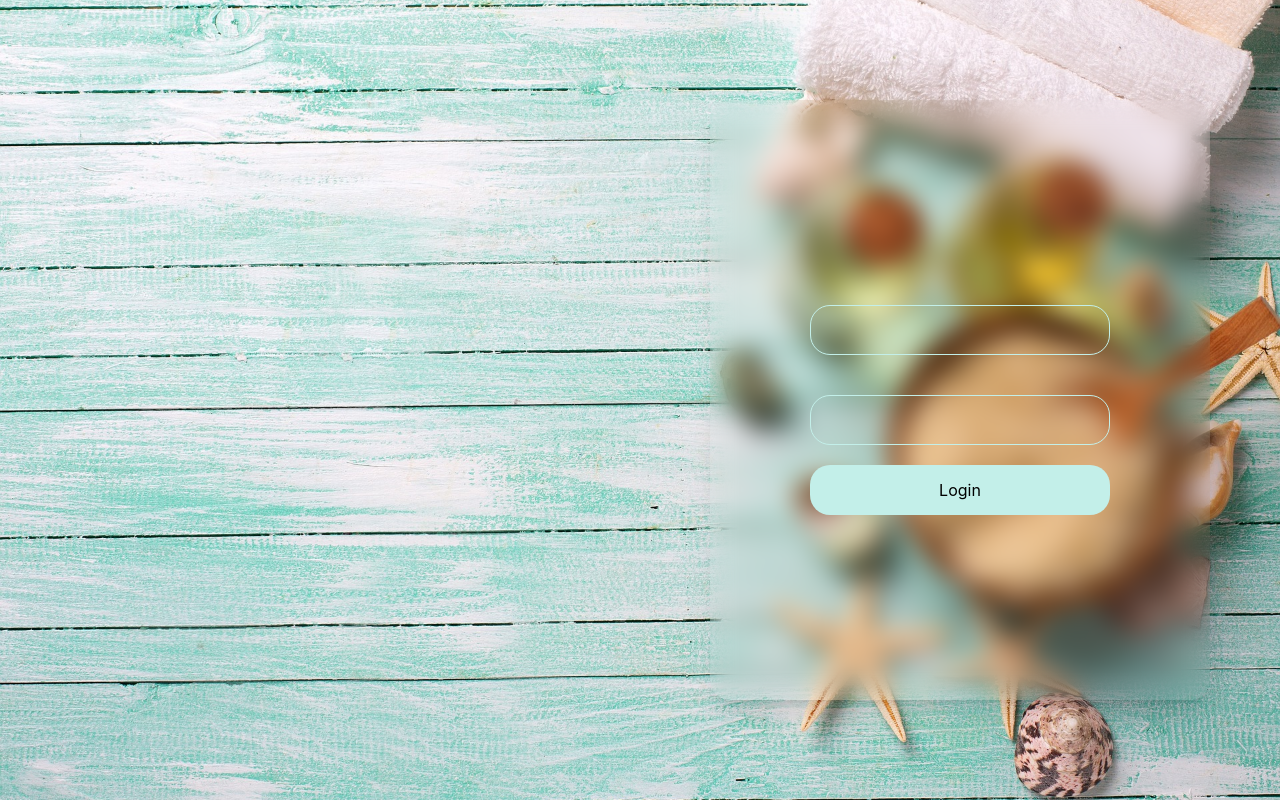
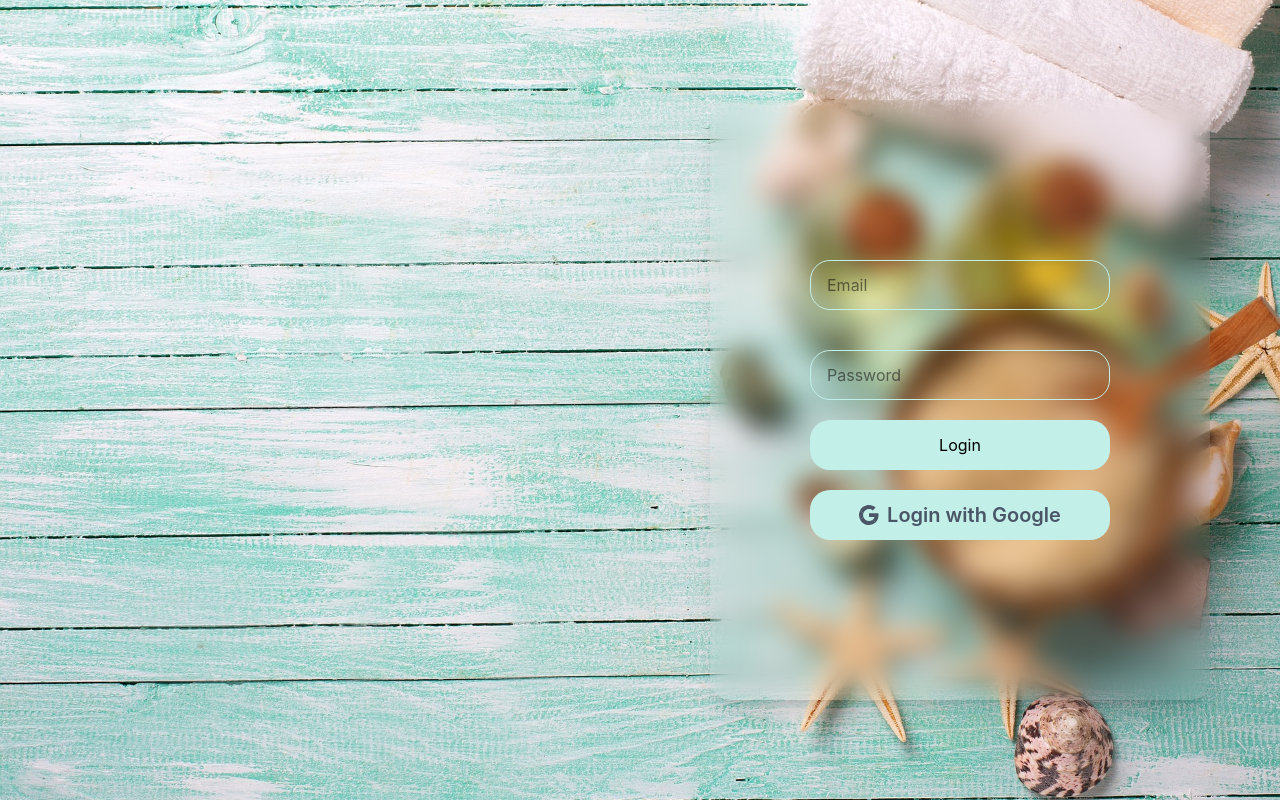
Before and after one commit to nethmikulasooriya/MERN-frontend, a React app: page /login in a window 1280 px wide. Built offline with nearby package versions, Linux system fonts and the light colour scheme; the HTML template or start-up script is replaced by a standard one.

Commit message:
feat: integrate Google OAuth for login functionality and enhance login page UI

```diff
--- a/package.json
+++ b/package.json
@@ -10,11 +10,11 @@
     "preview": "vite preview"
   },
   "dependencies": {
+    "@react-oauth/google": "^0.13.5",
     "@supabase/supabase-js": "^2.109.0",
     "@tailwindcss/vite": "^4.3.3",
     "axios": "^1.20.0",
     "react": "^19.3.0",
-
     "react-hot-toast": "^2.6.1",
     "react-icons": "^5.7.0",
     "react-router-dom": "^7.18.4",
--- a/src/App.jsx
+++ b/src/App.jsx
@@ -10,9 +10,11 @@ import AddProductPage from "./pages/Admin/addProduct";
 import ProductPage from "./client/productPage";
 import ProductOverviewPage from "./client/productOverview";
 import CheckoutPage from "./client/checkoutPage";
+import { GoogleOAuthProvider } from "@react-oauth/google";
 
 function App() {
   return (
+    <GoogleOAuthProvider clientId="60928684691-47kpae31691eqpe43runs6kbk7hmsv14.apps.googleusercontent.com">
     <BrowserRouter>
       <div>
         <Toaster position="top-right"/>
@@ -37,6 +39,7 @@ function App() {
         </Routes>
       </div>
     </BrowserRouter>
+    </GoogleOAuthProvider>
   );
 }
 
--- a/src/pages/login.jsx
+++ b/src/pages/login.jsx
@@ -2,56 +2,128 @@ import { useState } from "react";
 import axios from "axios";
 import toast from "react-hot-toast";
 import { useLocation, useNavigate } from "react-router-dom";
+import { GrGoogle } from "react-icons/gr";
+import { useGoogleLogin } from "@react-oauth/google";
 
 export default function LoginPage() {
   const location = useLocation();
   const navigate = useNavigate();
   const [email, setEmail] = useState("");
   const [password, setPassword] = useState("");
+  const [isLoading, setIsLoading] = useState(false);
+  const [isGoogleLoading, setIsGoogleLoading] = useState(false);
+
+  const googleLogin = useGoogleLogin({
+    onSuccess: async ({ access_token }) => {
+      setIsGoogleLoading(true);
+      try {
+        const response = await axios.post(
+          `${import.meta.env.VITE_BACKEND_URL}/api/users/login/google`,
+          { accessToken: access_token }
+        );
+
+        if (!response.data.token) {
+          throw new Error(
+            "The login service did not return an authentication token."
+          );
+        }
+
+        localStorage.setItem("token", response.data.token);
+        toast.success("Login Successful");
+
+        const destination =
+          location.state?.from ||
+          (response.data.role === "admin" ? "/admin/" : "/products");
+        navigate(destination, { replace: true });
+      } catch (e) {
+        toast.error(
+          e.response?.data?.message || e.message || "Google login failed."
+        );
+      } finally {
+        setIsGoogleLoading(false);
+      }
+    },
+    onError: () => {
+      toast.error("Google login was unsuccessful. Please try again.");
+    },
+  });
 
   async function handleLogin() {
+    if (!email.trim() || !password) {
+      toast.error("Please enter your email and password.");
+      return;
+    }
+
+    setIsLoading(true);
     try {
-      const response = await axios.post(import.meta.env.VITE_BACKEND_URL+"/api/users/login", {
-        email: email,
-        password: password,
-      });
+      const response = await axios.post(
+        `${import.meta.env.VITE_BACKEND_URL}/api/users/login`,
+        { email: email.trim(), password }
+      );
       localStorage.setItem("token", response.data.token);
       toast.success("Login Successful");
-      navigate(location.state?.from || "/products", { replace: true });
+
+      const destination =
+        location.state?.from ||
+        (response.data.role === "admin" ? "/admin/" : "/products");
+      navigate(destination, { replace: true });
     } catch (e) {
-      toast.error(e.response?.data?.message || "Unable to connect to the login service.");
+      toast.error(
+        e.response?.data?.message || "Unable to connect to the login service."
+      );
+    } finally {
+      setIsLoading(false);
     }
   }
 
   return (
     <div className="w-full h-screen bg-[url('/login.jpg')] bg-center bg-cover flex justify-evenly items-center">
-      <div className="w-[50%] h-full ">
-      </div>
+      <div className="w-[50%] h-full"></div>
 
       <div className="w-[50%] h-full flex justify-center items-center">
-        <div className="w-[500px] h-[600px] backdrop-blur-md rounded-[20px] shadow-xl flex flex-col justify-center items-center">
+        <form
+          onSubmit={(event) => {
+            event.preventDefault();
+            handleLogin();
+          }}
+          className="w-125 h-150 backdrop-blur-md rounded-[20px] shadow-xl flex flex-col justify-center items-center"
+        >
           <input
-            onChange={(e) => {
-              setEmail(e.target.value);
-            }}
+            type="email"
+            placeholder="Email"
+            aria-label="Email"
+            onChange={(e) => setEmail(e.target.value)}
             value={email}
-            className="w-[300px] h-[50px] border border-[#c3efe9] rounded-[20px] my-[20px]"
+            className="w-75 h-12.5 px-4 border border-[#c3efe9] rounded-[20px] my-5 outline-none"
           />
           <input
             type="password"
-            onChange={(e) => {
-              setPassword(e.target.value);
-            }}
+            placeholder="Password"
+            aria-label="Password"
+            onChange={(e) => setPassword(e.target.value)}
             value={password}
-            className="w-[300px] h-[50px] border border-[#c3efe9] rounded-[20px] my-[20px]"
+            className="w-75 h-12.5 px-4 border border-[#c3efe9] rounded-[20px] my-5 outline-none"
           />
           <button
-            onClick={handleLogin}
-            className="w-[300px] cursor-pointer h-[50px] bg-[#c3efe9] rounded-[20px]"
+            type="submit"
+            disabled={isLoading}
+            className="w-75 cursor-pointer h-12.5 bg-[#c3efe9] rounded-[20px] disabled:cursor-not-allowed disabled:opacity-60"
           >
-            Login
+            {isLoading ? "Logging in..." : "Login"}
           </button>
-        </div>
+
+          <button
+            type="button"
+            onClick={() => googleLogin()}
+            disabled={isGoogleLoading}
+            className="w-75 cursor-pointer h-12.5 flex justify-center items-center bg-[#c3efe9] rounded-[20px] my-5 text-[20px] font-bold text-white disabled:cursor-not-allowed disabled:opacity-60"
+          >
+            <GrGoogle className="text-xl text-gray-600 cursor-pointer hover:text-gray-800" />
+            <span className="ml-2 text-gray-600 text-xl font-semibold">
+              {isGoogleLoading ? "Logging in..." : "Login with Google"}
+            </span>
+          </button>
+        </form>
       </div>
     </div>
   );
```
Also changed, not shown: 1 other file (tests, documents, lock files or other folders).
